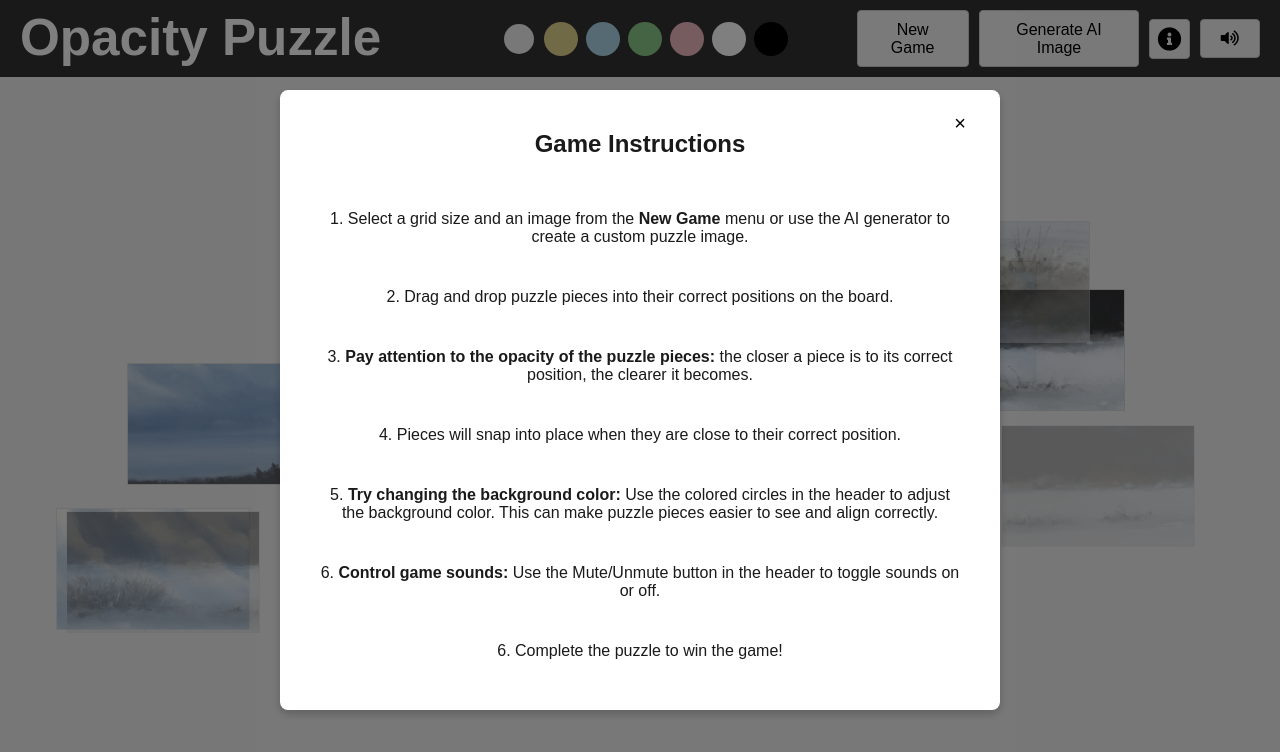
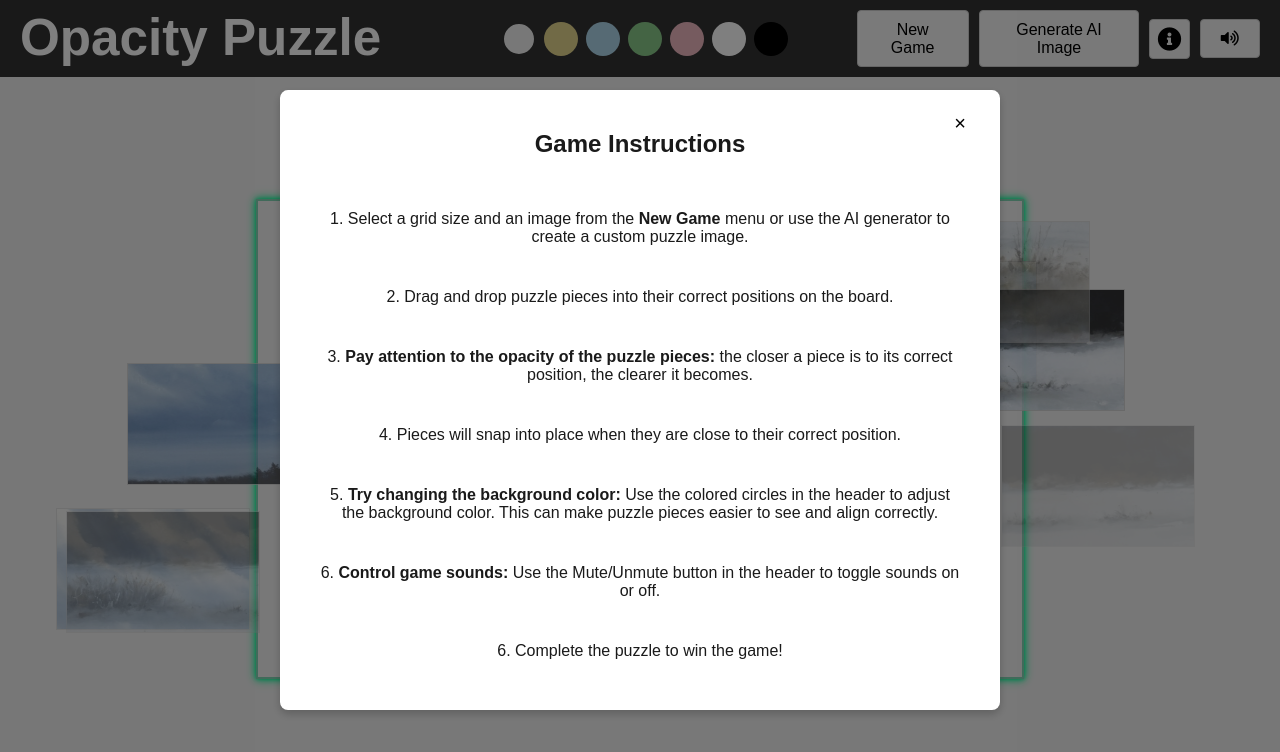
Before and after one commit to gloofys/puzzle, a React (Vite) app: page / in a window 1280 px wide. Shown: the top 752 px of the page. Built offline with nearby package versions, Linux system fonts and the light colour scheme.

Commit message:
Added border around the full image area to help the user identify the outside borders of the puzzle

```diff
--- a/src/assets/GameBoard.css
+++ b/src/assets/GameBoard.css
@@ -10,7 +10,7 @@ html, body {
 .app-container {
     display: flex;
     flex-direction: column;
-    height: 100vh; /* Full viewport height */
+    height: 100vh;
 }
 
 .header {
@@ -18,28 +18,41 @@ html, body {
     color: white;
     padding: 1rem;
     text-align: center;
-    flex-shrink: 0; /* Prevents shrinking */
+    flex-shrink: 0;
 }
 
 .game-wrapper {
-    flex-grow: 1; /* Takes the remaining height */
+    flex-grow: 1;
     display: flex;
     align-items: center;
     justify-content: center;
 }
 
 .game-board-wrapper {
-    width: 100vw; /* 80% of viewport width */
-    height: 80vw; /* 80% of viewport height */
+    width: 100vw;
+    height: 80vw;
     display: flex;
     align-items: center;
     justify-content: center;
     background-color: #acd3f3;
 }
 .game-board {
-    width: 100%; /* Full width of the container */
-    height: 100%; /* Full height of the container */
+    width: 100%;
+    height: 100%;
     border: 2px solid #000;
     background-color: #f0f0f0;
-    /* Remove position: fixed */
+
 }
+
+.puzzle-container-border {
+    position: absolute;
+    left: var(--offsetX);
+    top: var(--offsetY);
+    width: var(--puzzleWidth);
+    height: var(--puzzleHeight);
+    border: 2px solid #83d5b5; /* Adjust thickness and color as needed */
+    box-sizing: border-box;
+    pointer-events: none; /* Ensure it doesn't block drag events */
+    box-shadow: 0 0 0.2rem rgba(0, 255, 153, 0.69), 0 0 0.4rem rgba(0, 255, 153, 0.76), 0 0 0.6rem rgba(0, 255, 153, 0.94);
+    z-index: 0;
+}
--- a/src/components/GameBoard.jsx
+++ b/src/components/GameBoard.jsx
@@ -14,6 +14,7 @@ const GameBoard = ({ bgColor, rows, columns, image, isMuted }) => {
     const [pieces, setPieces] = useState([]);
     const [lockedPositions, setLockedPositions] = useState([]);
     const [isPuzzleComplete, setIsPuzzleComplete] = useState(false);
+    const [puzzleArea, setPuzzleArea] = useState(null); // New state for puzzle area
 
     const piecesRef = useRef(pieces);
     const currentPlayingAudio = useRef(null);
@@ -125,8 +126,28 @@ const GameBoard = ({ bgColor, rows, columns, image, isMuted }) => {
     }));
 
     return (
-        <div className="game-board-wrapper" ref={drop} style={{ backgroundColor: bgColor }}>
-            <PuzzleImage setPieces={setPieces} setInitialPositions={setPositions} rows={rows} columns={columns} image={image} />
+        <div className="game-board-wrapper" ref={drop} style={{ backgroundColor: bgColor}}>
+            {/* PuzzleImage now also sets the puzzle area dimensions */}
+            <PuzzleImage
+                setPieces={setPieces}
+                setInitialPositions={setPositions}
+                setPuzzleArea={setPuzzleArea}
+                rows={rows}
+                columns={columns}
+                image={image}
+            />
+            {/* Border container overlaying the assembled puzzle area */}
+            {puzzleArea && !isPuzzleComplete && (
+                <div
+                    className="puzzle-container-border"
+                    style={{
+                        "--offsetX": `${puzzleArea.offsetX}px`,
+                        "--offsetY": `${puzzleArea.offsetY}px`,
+                        "--puzzleWidth": `${puzzleArea.width}px`,
+                        "--puzzleHeight": `${puzzleArea.height}px`,
+                    }}
+                />
+            )}
             {pieces.map((piece, index) => (
                 <PuzzlePiece
                     key={index}
--- a/src/components/PuzzleImage.jsx
+++ b/src/components/PuzzleImage.jsx
@@ -2,7 +2,7 @@ import { useEffect } from 'react';
 import PropTypes from 'prop-types';
 import '/src/assets/PuzzlePieces.css';
 
-const PuzzleImage = ({ setPieces, setInitialPositions, rows, columns, image }) => {
+const PuzzleImage = ({ setPieces, setInitialPositions, setPuzzleArea, rows, columns, image }) => {
     useEffect(() => {
         const img = new Image();
         img.src = image;
@@ -25,6 +25,16 @@ const PuzzleImage = ({ setPieces, setInitialPositions, rows, columns, image }) =
             // Calculate offset to center the puzzle area within GameBoard
             const offsetX = (gameBoardWidth - puzzleAreaWidth) / 2;
             const offsetY = headerHeight + (gameAreaHeight - puzzleAreaHeight) / 2;
+
+            // Pass puzzle area info to parent component
+            if (setPuzzleArea) {
+                setPuzzleArea({
+                    offsetX,
+                    offsetY,
+                    width: puzzleAreaWidth,
+                    height: puzzleAreaHeight,
+                });
+            }
 
             const scaleX = puzzleAreaWidth / img.width;
             const scaleY = puzzleAreaHeight / img.height;
@@ -83,7 +93,7 @@ const PuzzleImage = ({ setPieces, setInitialPositions, rows, columns, image }) =
 
         img.onerror = () => {
         };
-    }, [setPieces, setInitialPositions, rows, columns, image]);
+    }, [setPieces, setInitialPositions, setPuzzleArea, rows, columns, image]);
 
     return null;
 };
@@ -91,6 +101,7 @@ const PuzzleImage = ({ setPieces, setInitialPositions, rows, columns, image }) =
 PuzzleImage.propTypes = {
     setPieces: PropTypes.func.isRequired,
     setInitialPositions: PropTypes.func.isRequired,
+    setPuzzleArea: PropTypes.func, // New optional prop for passing puzzle area info
     rows: PropTypes.number.isRequired,
     columns: PropTypes.number.isRequired,
     image: PropTypes.string.isRequired,
```
